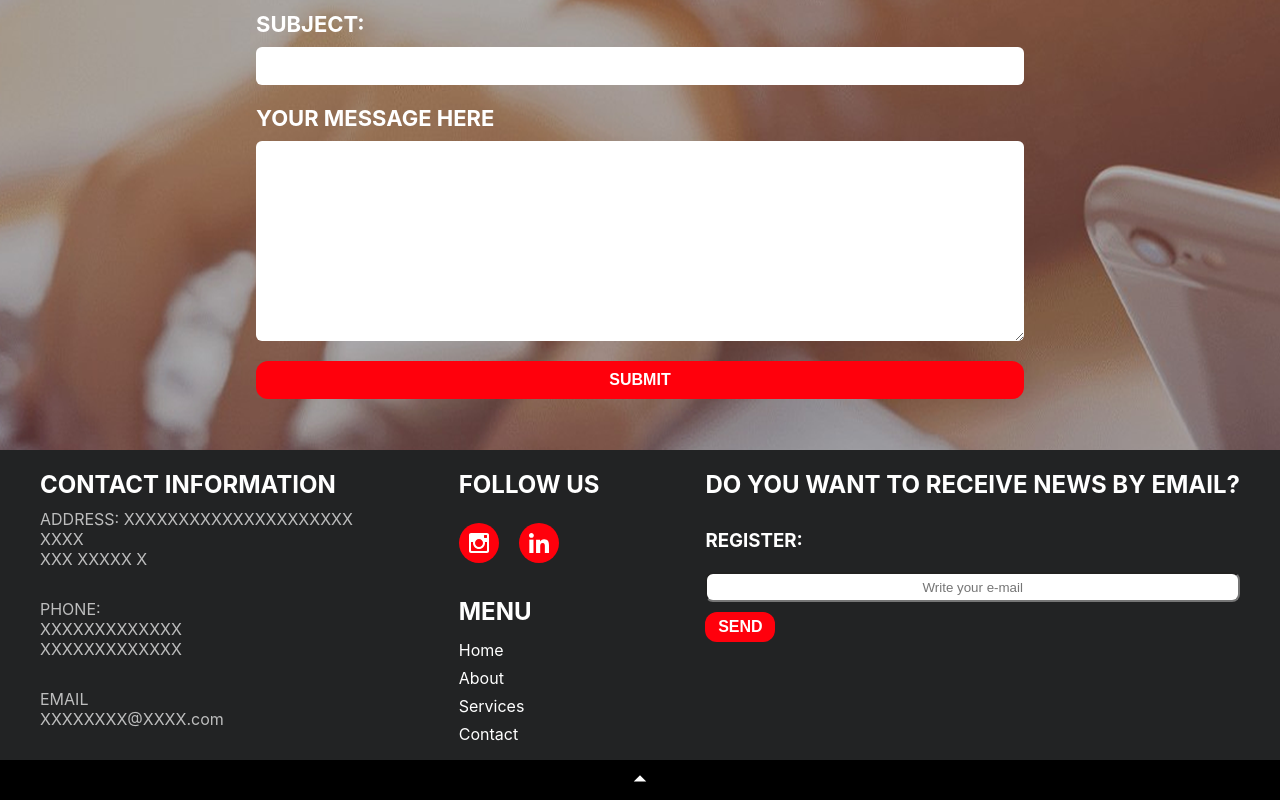
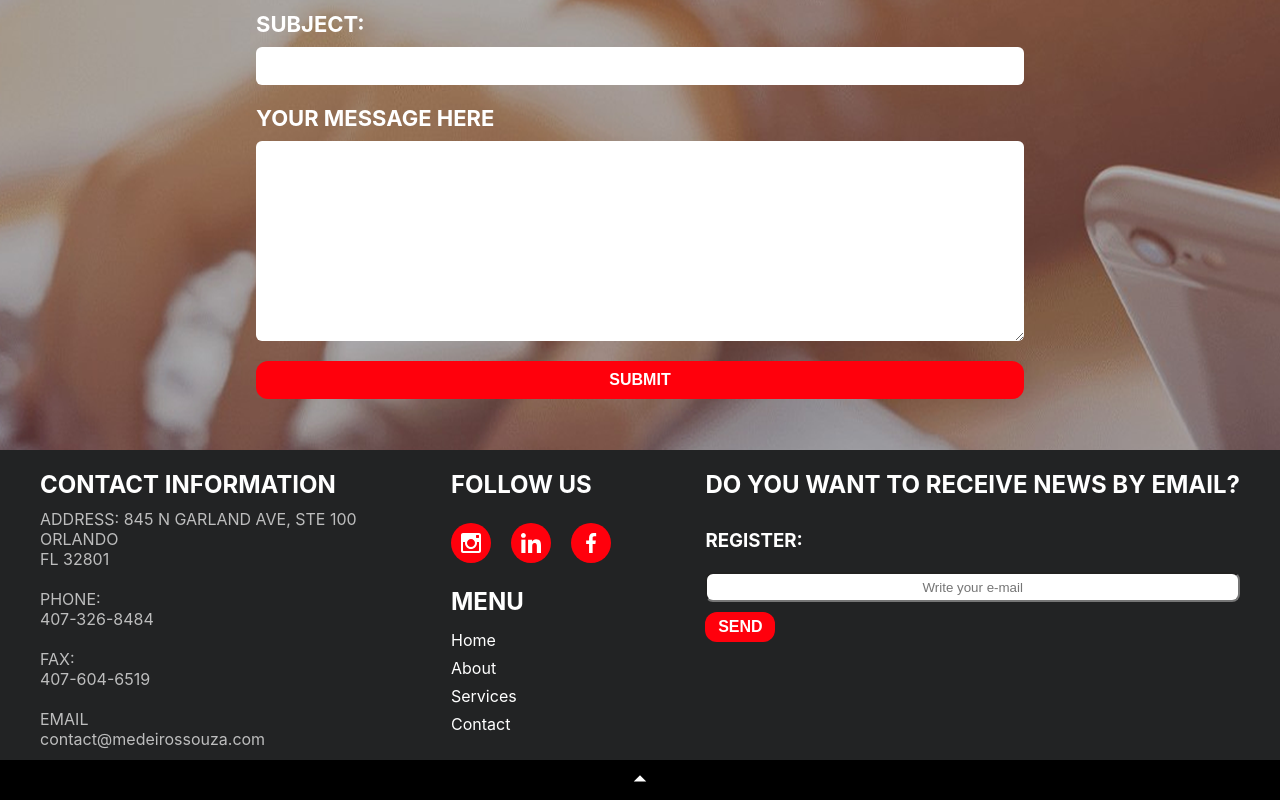
Before and after one commit to deploy-city/website-medeiros-souza, a React (Create React App) app: page / in a window 1280 px wide. Shown: the part 2145-2945 px from the top of the page. Built offline with nearby package versions, Linux system fonts and the light colour scheme.

Commit message:
Adicionadas informaçãoes reais no footer

```diff
--- a/src/components/Footer/index.js
+++ b/src/components/Footer/index.js
@@ -2,6 +2,7 @@ import React, { useState } from "react";
 
 import instagram from "../../assets/images/instagram.svg";
 import linkedin from "../../assets/images/linkedin.svg";
+import facebook from "../../assets/images/facebook.svg";
 
 import { MdArrowDropUp } from "react-icons/md";
 import { Container, Social, GoUp } from "./styles";
@@ -19,20 +20,24 @@ export default function Footer() {
         <div>
           <h2>CONTACT INFORMATION</h2>
           <div>
-            <span>ADDRESS: XXXXXXXXXXXXXXXXXXXXX</span>
-            <span>XXXX</span>
-            <span>XXX XXXXX X</span>
+            <span>ADDRESS: 845 N GARLAND AVE, STE 100</span>
+            <span>ORLANDO</span>
+            <span>FL 32801</span>
           </div>
 
           <div>
             <span>PHONE:</span>
-            <span>XXXXXXXXXXXXX</span>
-            <span>XXXXXXXXXXXXX</span>
+            <span>407-326-8484</span>
+          </div>
+
+          <div>
+            <span>FAX:</span>
+            <span>407-604-6519</span>
           </div>
 
           <div>
             <span>EMAIL</span>
-            <span>XXXXXXXX@XXXX.com</span>
+            <span>contact@medeirossouza.com</span>
           </div>
         </div>
 
@@ -40,14 +45,25 @@ export default function Footer() {
           <h2>FOLLOW US</h2>
 
           <Social>
-            <a href="" target="_blank">
+            <a href="Instagram.com/MedeirosSouzaTax" target="_blank">
               <div>
                 <img src={instagram} alt="IG" />
               </div>
             </a>
-            <a href="" target="_blank">
+            <a
+              href="https://www.linkedin.com/feed/update/urn:li:activity:6654500294791086080"
+              target="_blank"
+            >
               <div>
                 <img src={linkedin} alt="IN" />
+              </div>
+            </a>
+            <a
+              href=" fb.com/MedeirosSouzaTax"
+              target="_blank"
+            >
+              <div>
+                <img src={facebook} alt="FB" />
               </div>
             </a>
           </Social>
--- a/src/components/Footer/styles.js
+++ b/src/components/Footer/styles.js
@@ -28,7 +28,7 @@ export const Container = styled.div`
 
     div {
       color: rgba(255, 255, 255, 0.7);
-      margin-bottom: 30px;
+      margin-bottom: 20px;
     }
 
     h3 {
```
Also changed, not shown: src/assets/images/facebook.svg (added).
